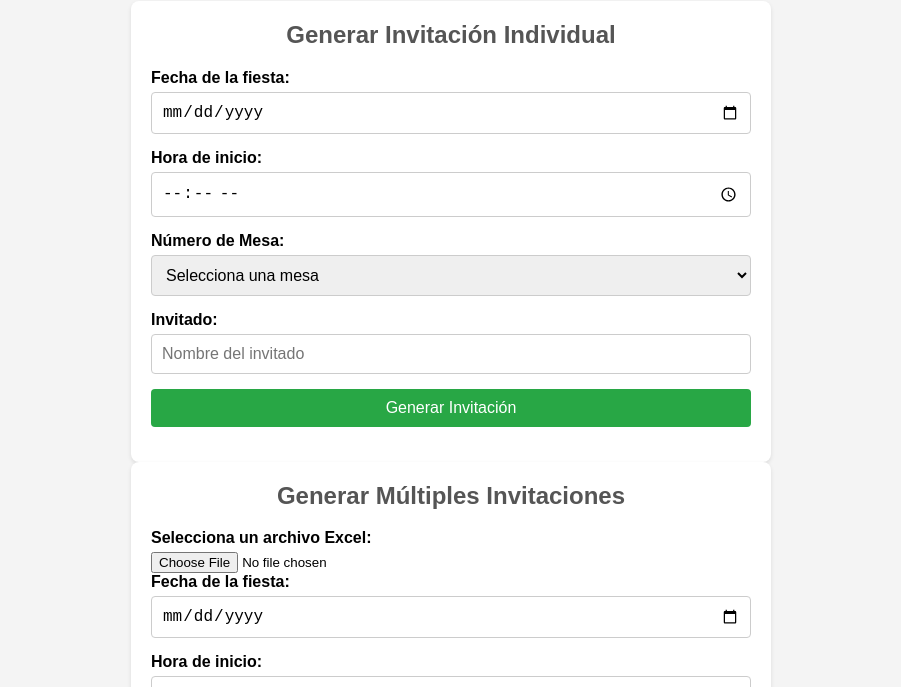
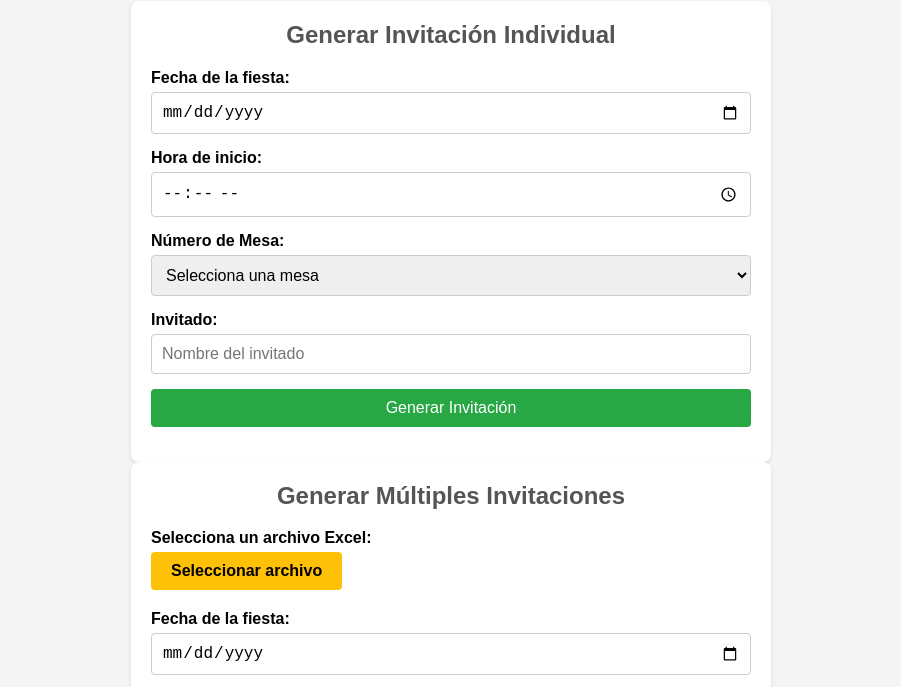
Before and after one commit to IguanaDisco/qr-mesas, a plain HTML site: page qr-generacion/index.html in a window 1280 px wide. Shown: the part 99-786 px from the top of the page, without its empty margins (189-1090 px from the left). Drawn offline with Linux system fonts and the light colour scheme; no server answers.

Commit message:
prueba72

```diff
--- a/qr-generacion/index.html
+++ b/qr-generacion/index.html
@@ -36,7 +36,11 @@
             <h2>Generar Múltiples Invitaciones</h2>
             <form id="form-importar-excel">
                 <label for="archivo-excel">Selecciona un archivo Excel:</label>
-                <input type="file" id="archivo-excel" accept=".xlsx, .csv" required />
+                <!-- Nuevo contenedor para el input de archivo personalizado -->
+                <div class="file-input-container">
+                    <label for="archivo-excel" class="custom-file-button">Seleccionar archivo</label>
+                    <input type="file" id="archivo-excel" accept=".xlsx, .csv" required />
+                </div>
                 <label for="fecha-fiesta-importar">Fecha de la fiesta:</label>
                 <input type="date" id="fecha-fiesta-importar" required />
                 <label for="hora-fiesta-importar">Hora de inicio:</label>
--- a/qr-generacion/styles-generator.css
+++ b/qr-generacion/styles-generator.css
@@ -30,7 +30,7 @@ h1, h2, h3 {
     padding: 20px;
     border-radius: 8px;
     box-shadow: 0 2px 4px rgba(0, 0, 0, 0.1);
-    margin-bottom: 20px; /* Margen inferior para separar los formularios */
+    margin-bottom: 40px; /* Margen inferior para separar los formularios */
     width: 100%;
     max-width: 600px; /* Ancho máximo para los formularios */
     margin: 0 auto; /* Centrar horizontalmente */
@@ -78,6 +78,40 @@ button {
 
 button:hover {
     background-color: #218838;
+}
+
+/* Contenedor del input de archivo */
+.file-input-container {
+    position: relative;
+    margin-bottom: 15px;
+}
+
+/* Ocultar el input de archivo nativo */
+.file-input-container input[type="file"] {
+    opacity: 0;
+    position: absolute;
+    top: 0;
+    left: 0;
+    width: 100%;
+    height: 100%;
+    cursor: pointer;
+}
+
+/* Estilos para el botón personalizado */
+.custom-file-button {
+    display: inline-block;
+    padding: 10px 20px;
+    background-color: #ffc107; /* Color amarillo */
+    color: #000; /* Texto negro para mejor contraste */
+    border: none;
+    border-radius: 4px;
+    font-size: 16px;
+    cursor: pointer;
+    transition: background-color 0.3s ease;
+}
+
+.custom-file-button:hover {
+    background-color: #e0a800; /* Color amarillo más oscuro al pasar el mouse */
 }
 
 /* Estilos para la tabla */
```
